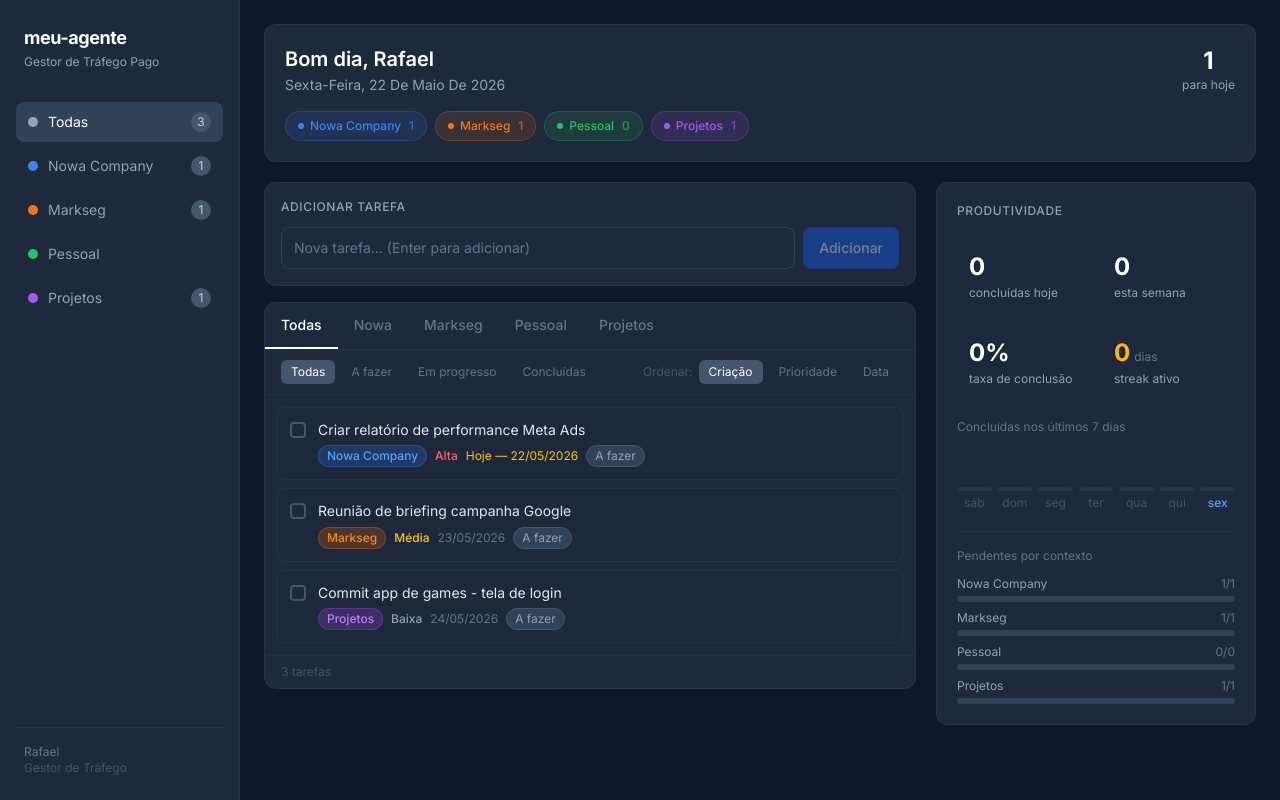
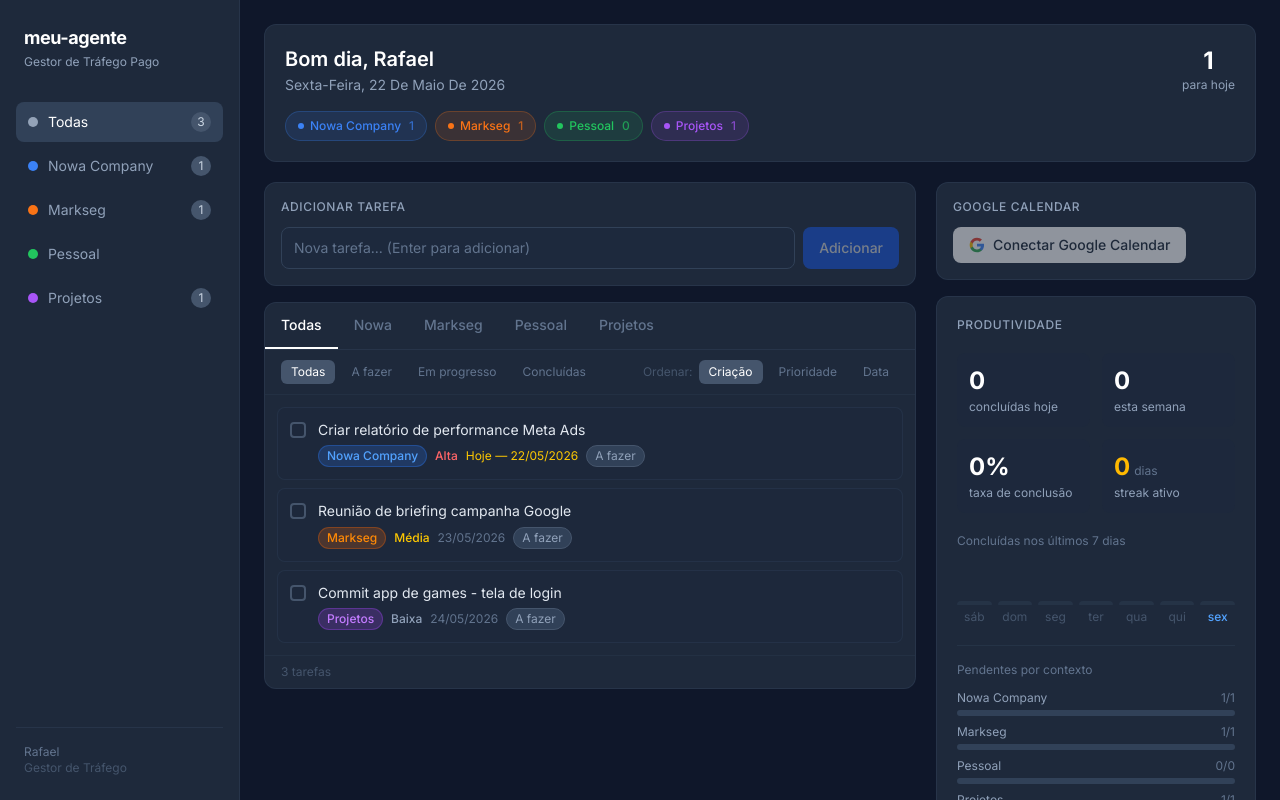
Before and after one commit to rafaalexander2-sys/meu-agente, a Next.js app: page / in a window 1280 px wide. Built offline with nearby package versions, Linux system fonts and the light colour scheme.

Commit message:
feat: add CalendarSection to dashboard

```diff
--- a/app/page.tsx
+++ b/app/page.tsx
@@ -6,6 +6,7 @@ import DailyBriefing from '@/components/DailyBriefing'
 import QuickAdd from '@/components/QuickAdd'
 import TaskBoard from '@/components/TaskBoard'
 import ProductivityStats from '@/components/ProductivityStats'
+import CalendarSection from '@/components/CalendarSection'
 import { Task, Context, Status, Priority } from '@/lib/types'
 import { initStorage, addTask, updateTask, deleteTask, getTasks } from '@/lib/storage'
 
@@ -137,8 +138,9 @@ export default function Dashboard() {
               />
             </div>
 
-            {/* Right column: ProductivityStats */}
-            <div className="xl:sticky xl:top-6 xl:self-start">
+            {/* Right column: Calendar + ProductivityStats */}
+            <div className="xl:sticky xl:top-6 xl:self-start flex flex-col gap-4">
+              <CalendarSection />
               <ProductivityStats tasks={tasks} />
             </div>
           </div>
```
